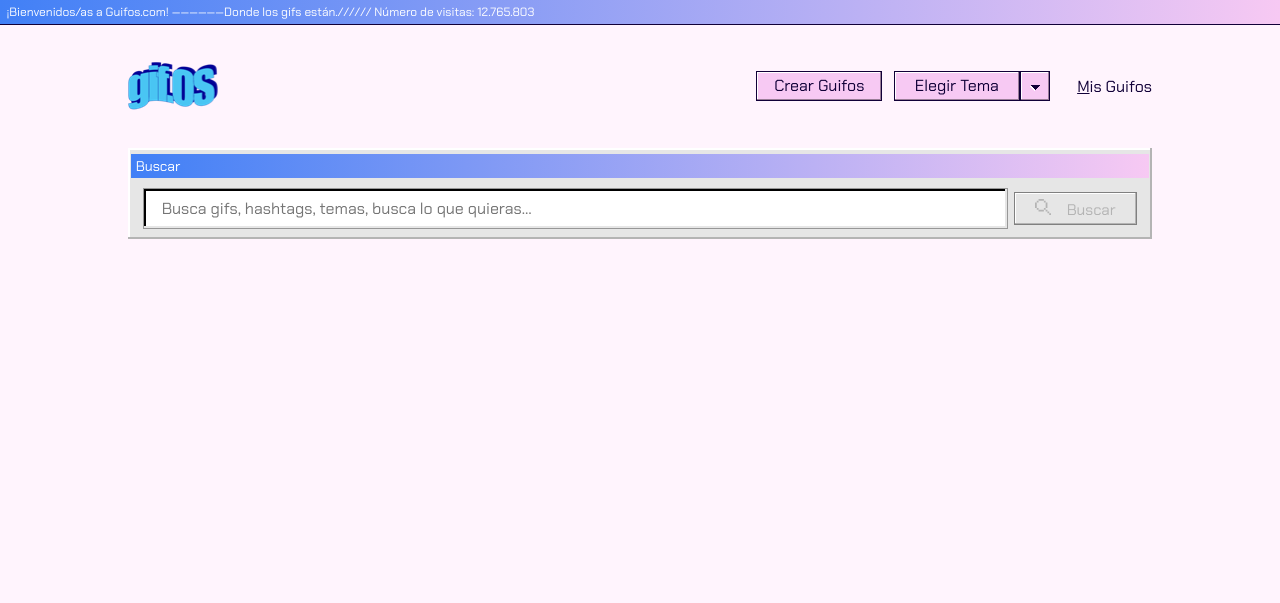
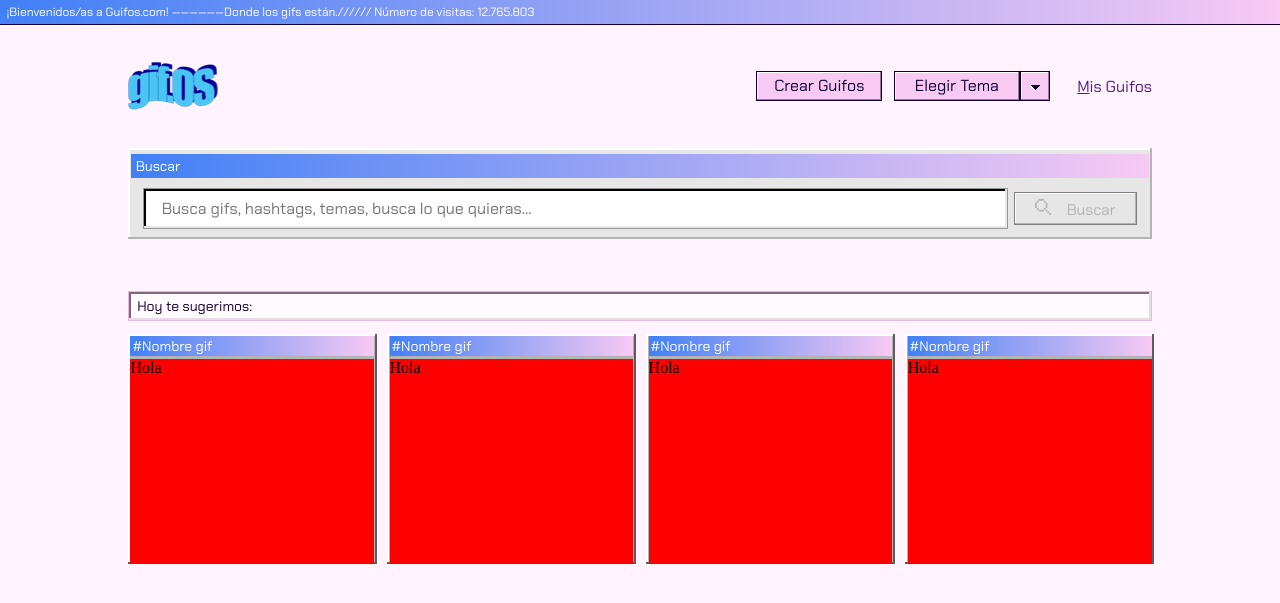
Before and after one commit to JohanCamiloL/gift-os, a PHP site: page / in a window 1280 px wide. Shown: the top 603 px of the page. Run offline with PHP 8.4, Linux system fonts and the light colour scheme.

Commit message:
Suggestions section in progress, gif place in progress

```diff
--- a/css/day_theme.css
+++ b/css/day_theme.css
@@ -0,0 +1,32 @@
+.day-color-body {
+    background-color: #FFF4FD;
+}
+
+.day-background-image {
+    background-image: var(--day-background-image);
+}
+
+.day-menu-button-color {
+    color: #110038;
+    background-color: #F7C9F3;
+    box-shadow: inset -1px -1px 0 0 #997D97, inset 1px 1px 0 0 #FFFFFF;
+}
+
+.day-menu-a {
+    color: #110038;
+}
+
+.day-background-search-menu {
+    background: #E6E6E6;
+    box-shadow: inset -2px -2px 0 0 #B4B4B4, inset 2px 2px 0 0 #FFFFFF;
+}
+
+.day-suggestions-p {
+    border: 1px solid #E6BBE2;
+    box-shadow: inset -2px -2px 0 0 #E6DCE4, inset 2px 2px 0 0 #80687D;
+}
+
+.day-suggestions-div {
+    background-color: #E6E6E6;
+    box-shadow: inset -2px -2px 0 0 #B4B4B4, inset 2px 2px 0 0 #FFFFFF;
+}
--- a/css/desktop_screen.css
+++ b/css/desktop_screen.css
@@ -58,27 +58,15 @@
     }
     .first-type-button {
         font-size: 16px;
-        color: #110038;
         line-height: 18px;
         text-align: center;
         width: 70%;
         padding: 3% 0%;
         border: 1px solid #110038;
-        background: #F7C9F3;
-        box-shadow: inset -1px -1px 0 0 #997D97, inset 1px 1px 0 0 #FFFFFF;
     }
     .dropdown-button {
         width: 17%;
         color: #F7C9F3;
-    }
-    .light-color-body {
-        background-color: #FFF4FD;
-    }
-    .dark-color-body {
-        background-color: ;
-    }
-    .light-color {
-        background-image: var(--general-background-image);
     }
     header nav ul li {
         display: inline;
@@ -104,14 +92,11 @@
     }
     header ul li a {
         font-size: 16px;
-        color: #110038;
     }
     header ul li a span {
         text-decoration: underline;
     }
     .search-menu {
-        background: #E6E6E6;
-        box-shadow: inset -2px -2px 0 0 #B4B4B4, inset 2px 2px 0 0 #FFFFFF;
         margin-top: 3%;
     }
     .search-menu div:nth-of-type(1) {
@@ -153,4 +138,36 @@
         font-size: 1.5vw;
         margin-right: 10%;
     }
+    .suggestions p {
+        background-color: #FFFAFE;
+        color: #110038;
+        letter-spacing: 0;
+        font-size: 14px;
+        padding: .5% .8%;
+        margin-top: 5%;
+    }
+    .suggestions div {
+        margin-top: 1%;
+        grid-template-columns: repeat(4, 24.3%);
+        column-gap: 1%;
+    }
+    .gif-info {
+        height: 18vw;
+        grid-template-columns: 100%;
+        grid-template-rows: 10% 90%;
+        padding: 1% 1% 0% 1%;
+    }
+    .gif-info p {
+        grid-row-start: 1;
+        margin-top: 0%;
+        color: #FFFFFF;
+        letter-spacing: 0;
+        text-decoration: solid;
+        align-self: center;
+    }
+    .gif-place {
+        grid-row-start: 2;
+        background-color: red;
+        height: 90%;
+    }
 }
--- a/css/night_theme.css
+++ b/css/night_theme.css
@@ -0,0 +1,30 @@
+.night-color-body {}
+
+.night-background-image {
+    background-image: var(--night-background-image);
+}
+
+.night-menu-button-color {
+    color: #FFFFFF;
+    background-color: #EE3EFE;
+    box-shadow: inset -1px -1px 0 0 #A72CB3, inset 1px 1px 0 0 #FFFFFF;
+}
+
+.night-menu-a {
+    color: #FFFFFF;
+}
+
+.night-background-search-menu {
+    background: #B4B4B4;
+    box-shadow: inset -2px -2px 0 0 #8F8F8F, inset 2px 2px 0 0 #FFFFFF;
+}
+
+.night-suggestions-p {
+    border: 1px solid #2E32FB;
+    box-shadow: inset -2px -2px 0 0 #E6DCE4, inset 2px 2px 0 0 #110038;
+}
+
+.day-suggestions-div {
+    background-color: #B4B4B4;
+    box-shadow: inset -2px -2px 0 0 #5C5C5C, inset 2px 2px 0 0 #FFFFFF;
+}
--- a/css/variables.css
+++ b/css/variables.css
@@ -1,5 +1,6 @@
 :root {
     --general-left-margin: 10%;
     --general-right-margin: 10%;
-    --general-background-image: linear-gradient(270deg, #F7C9F3 0%, #4180F6 100%);
+    --day-background-image: linear-gradient(270deg, #F7C9F3 0%, #4180F6 100%);
+    --night-background-image: linear-gradient(270deg, #EE3EFE 0%, #2E32FB 100%);
 }
--- a/index.html
+++ b/index.html
@@ -9,8 +9,8 @@
     <title>gifOS</title>
 </head>
 
-<body class="light-color-body">
-    <div class="welcome light-color">
+<body class="day-color-body">
+    <div class="welcome day-background-image">
         <p class="chakra-regular-font">¡Bienvenidos/as a Guifos.com! ——————Donde los gifs están.////// Número de
             visitas:
             <span>12.765.803</span></p>
@@ -20,11 +20,12 @@
         <nav class="row-start-2">
             <ul class="display-grid">
                 <li class="column-start-2 display-grid"><button
-                        class="first-type-button justify-self-end chakra-regular-font">Crear
+                        class="first-type-button justify-self-end chakra-regular-font day-menu-button-color">Crear
                         Guifos</button></li>
                 <li class="column-start-3 display-flex">
-                    <button class="first-type-button chakra-regular-font">Elegir Tema</button>
-                    <button class="first-type-button dropdown-button"><img src="img/dropdown.svg" alt=""></button>
+                    <button class="first-type-button chakra-regular-font day-menu-button-color">Elegir Tema</button>
+                    <button class="first-type-button dropdown-button day-menu-button-color"><img src="img/dropdown.svg"
+                            alt=""></button>
                 </li>
                 <li class="column-start-4 display-grid">
                     <a href="" class="a-no-style chakra-regular-font justify-self-end"><span>M</span>is Guifos</a>
@@ -32,9 +33,9 @@
             </ul>
         </nav>
     </header>
-    <section class="search-menu display-grid general-marg">
-        <div class="justify-self-center row-start-1 light-color">
-            <p class="chakra-regular-font letter-spacing-0 chakra-regular-font">Buscar</p>
+    <section class="search-menu day-background-search-menu display-grid general-marg">
+        <div class="justify-self-center row-start-1 day-background-image">
+            <p class="chakra-regular-font letter-spacing-0">Buscar</p>
         </div>
         <div class="row-start-2 display-grid justify-self-center">
             <input type="text" class="column-start-1 chakra-regular-font letter-spacing-0"
@@ -45,6 +46,35 @@
             </button>
         </div>
     </section>
+    <section class="suggestions general-marg display-grid">
+        <p class="row-start-1 chakra-regular-font day-suggestions-p">Hoy te sugerimos:</p>
+        <div class="row-start-2 display-grid">
+            <div class="gif-info column-start-1 day-suggestions-div">
+                <p class="chakra-regular-font day-background-image">#Nombre gif</p>
+                <div class="gif-place">
+                    Hola
+                </div>
+            </div>
+            <div class="gif-info column-start-2 day-suggestions-div">
+                <p class="chakra-regular-font day-background-image">#Nombre gif</p>
+                <div class="gif-place">
+                    Hola
+                </div>
+            </div>
+            <div class="gif-info column-start-3 day-suggestions-div">
+                <p class="chakra-regular-font day-background-image">#Nombre gif</p>
+                <div class="gif-place">
+                    Hola
+                </div>
+            </div>
+            <div class="gif-info column-start-4 day-suggestions-div">
+                <p class="chakra-regular-font day-background-image">#Nombre gif</p>
+                <div class="gif-place">
+                    Hola
+                </div>
+            </div>
+        </div>
+    </section>
     <script src="js/script.js"></script>
 </body>
 
```
